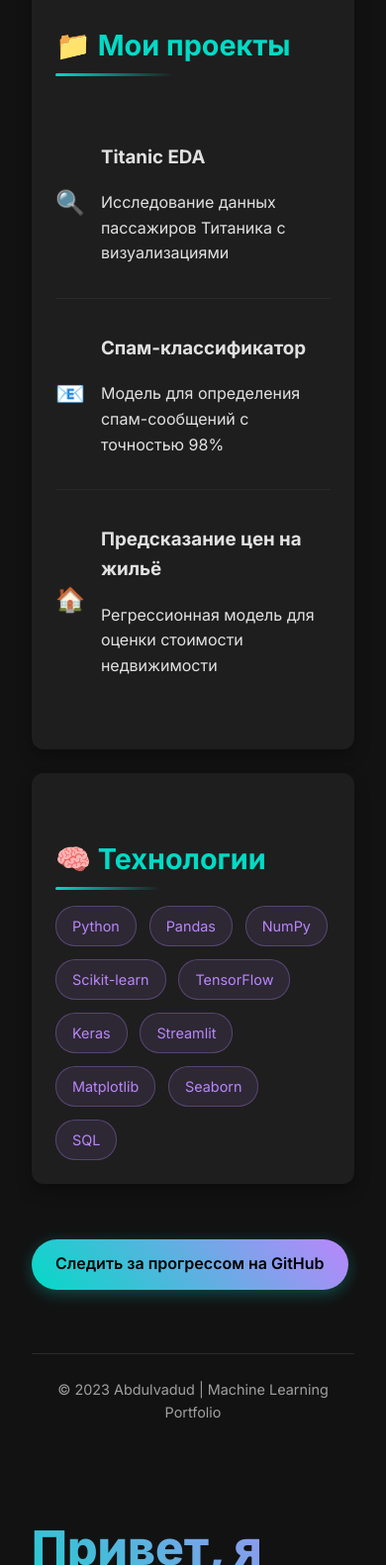
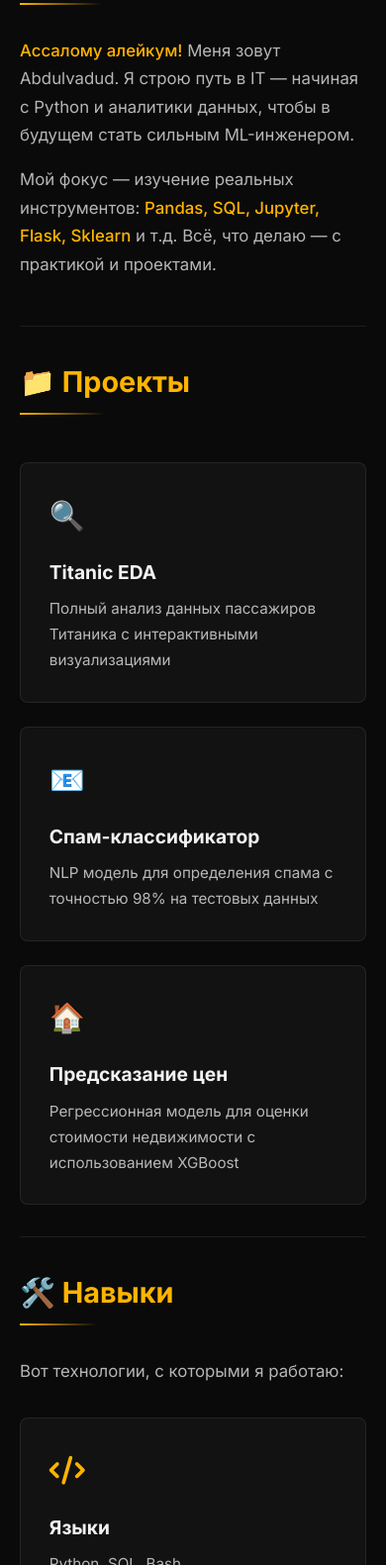
Before and after one commit to Abdulvadud-mlengineer/mlengineer-portfolio.github.io, a plain HTML site: page index.html in a window 390 px wide. Shown: the part 419-2000 px from the top of the page at 99% size. Drawn offline with Linux system fonts and the light colour scheme.

Commit message:
Update index.html

```diff
--- a/index.html
+++ b/index.html
@@ -3,59 +3,106 @@
 <head>
   <meta charset="UTF-8">
   <meta name="viewport" content="width=device-width, initial-scale=1.0">
-  <title>ML Портфолио | Abdulvadud</title>
+  <title>Портфолио | Abdulvadud</title>
   <style>
     :root {
-      --bg-color: #121212;
-      --surface-color: #1e1e1e;
-      --primary-color: #03dac6;
-      --secondary-color: #bb86fc;
-      --text-primary: rgba(255, 255, 255, 0.87);
-      --text-secondary: rgba(255, 255, 255, 0.6);
+      --bg-color: #0a0a0a;
+      --surface-color: #121212;
+      --surface-dark: #0d0d0d;
+      --primary-accent: #ffb400;
+      --secondary-accent: #ff9500;
+      --text-primary: rgba(255, 255, 255, 0.95);
+      --text-secondary: rgba(255, 255, 255, 0.7);
+      --border-color: rgba(255, 255, 255, 0.08);
+    }
+
+    @font-face {
+      font-family: 'Inter';
+      src: url('https://fonts.googleapis.com/css2?family=Inter:wght@300;400;500;600;700&display=swap');
     }
 
     body {
-      font-family: 'Inter', 'Segoe UI', sans-serif;
+      margin: 0;
+      font-family: 'Inter', -apple-system, BlinkMacSystemFont, sans-serif;
       background-color: var(--bg-color);
       color: var(--text-primary);
-      margin: 0;
-      padding: 0;
-      line-height: 1.6;
+      line-height: 1.7;
+      -webkit-font-smoothing: antialiased;
+    }
+
+    ::selection {
+      background: var(--primary-accent);
+      color: black;
     }
 
     .container {
       max-width: 900px;
       margin: 0 auto;
-      padding: 2rem;
+      padding: 0 20px;
     }
 
     header {
-      margin-bottom: 3rem;
-      padding-bottom: 1.5rem;
-      border-bottom: 1px solid rgba(255, 255, 255, 0.1);
-      animation: fadeIn 1s ease-out;
+      background-color: var(--surface-dark);
+      padding: 4rem 0 3rem;
+      border-bottom: 1px solid var(--border-color);
+      position: relative;
+      overflow: hidden;
+    }
+
+    header::after {
+      content: '';
+      position: absolute;
+      bottom: 0;
+      left: 0;
+      width: 100%;
+      height: 1px;
+      background: linear-gradient(90deg, transparent, var(--primary-accent), transparent);
+      opacity: 0.3;
+    }
+
+    .header-content {
+      position: relative;
+      z-index: 2;
     }
 
     h1 {
-      font-size: 3rem;
       margin: 0;
-      background: linear-gradient(45deg, var(--primary-color), var(--secondary-color));
+      font-size: 2.8rem;
+      font-weight: 700;
+      line-height: 1.2;
+      background: linear-gradient(45deg, var(--primary-accent), var(--secondary-accent));
       -webkit-background-clip: text;
       background-clip: text;
       color: transparent;
-      font-weight: 800;
     }
 
     .subtitle {
       font-size: 1.2rem;
       color: var(--text-secondary);
-      margin-top: 0.5rem;
+      margin-top: 0.8rem;
+      font-weight: 400;
+    }
+
+    .path {
+      display: inline-block;
+      margin-top: 1.5rem;
+      padding: 0.5rem 1rem;
+      background-color: rgba(255, 180, 0, 0.1);
+      color: var(--primary-accent);
+      border-radius: 6px;
+      font-size: 0.9rem;
+      border: 1px solid rgba(255, 180, 0, 0.2);
+    }
+
+    section {
+      padding: 3rem 0;
+      border-bottom: 1px solid var(--border-color);
     }
 
     h2 {
       font-size: 1.8rem;
-      margin-top: 2.5rem;
-      color: var(--primary-color);
+      margin: 0 0 1.5rem;
+      color: var(--primary-accent);
       position: relative;
       display: inline-block;
     }
@@ -66,370 +113,201 @@
       bottom: -8px;
       left: 0;
       width: 50%;
-      height: 3px;
-      background: linear-gradient(90deg, var(--primary-color), transparent);
-      border-radius: 3px;
+      height: 2px;
+      background: linear-gradient(90deg, var(--primary-accent), transparent);
     }
 
-    .card {
+    p {
+      margin: 1rem 0;
+      color: var(--text-secondary);
+      font-size: 1.05rem;
+    }
+
+    .highlight {
+      color: var(--primary-accent);
+      font-weight: 500;
+    }
+
+    .projects-grid {
+      display: grid;
+      grid-template-columns: repeat(auto-fill, minmax(280px, 1fr));
+      gap: 1.5rem;
+      margin-top: 2rem;
+    }
+
+    .project-card {
       background-color: var(--surface-color);
-      border-radius: 12px;
-      padding: 1.5rem;
-      margin-bottom: 1.5rem;
-      box-shadow: 0 8px 16px rgba(0, 0, 0, 0.3);
+      border-radius: 8px;
+      padding: 1.8rem;
+      border: 1px solid var(--border-color);
       transition: transform 0.3s ease, box-shadow 0.3s ease;
     }
 
-    .card:hover {
+    .project-card:hover {
       transform: translateY(-5px);
-      box-shadow: 0 12px 24px rgba(0, 0, 0, 0.4);
-    }
-
-    .project-list {
-      list-style: none;
-      padding: 0;
-    }
-
-    .project-item {
-      padding: 1rem 0;
-      border-bottom: 1px solid rgba(255, 255, 255, 0.05);
-      display: flex;
-      align-items: center;
-    }
-
-    .project-item:last-child {
-      border-bottom: none;
+      box-shadow: 0 10px 20px rgba(0, 0, 0, 0.3);
     }
 
     .project-icon {
-      font-size: 1.5rem;
-      margin-right: 1rem;
-      color: var(--secondary-color);
+      font-size: 1.8rem;
+      margin-bottom: 1rem;
+      color: var(--primary-accent);
     }
 
-    .skills {
-      display: flex;
-      flex-wrap: wrap;
-      gap: 0.8rem;
+    .project-title {
+      font-size: 1.2rem;
+      margin: 0 0 0.5rem;
+      color: var(--text-primary);
     }
 
-    .skill {
-      background: rgba(187, 134, 252, 0.1);
-      color: var(--secondary-color);
-      padding: 0.5rem 1rem;
-      border-radius: 20px;
-      font-size: 0.9rem;
-      border: 1px solid rgba(187, 134, 252, 0.3);
+    .project-desc {
+      font-size: 0.95rem;
+      color: var(--text-secondary);
+      margin: 0;
     }
 
-    .github-link {
-      display: inline-block;
-      margin-top: 2rem;
-      padding: 0.8rem 1.5rem;
-      background: linear-gradient(45deg, var(--primary-color), var(--secondary-color));
-      color: black;
-      text-decoration: none;
-      border-radius: 30px;
-      font-weight: 600;
-      transition: transform 0.3s ease, box-shadow 0.3s ease;
-      box-shadow: 0 4px 15px rgba(3, 218, 198, 0.3);
+    .coming-soon {
+      background-color: var(--surface-color);
+      border: 1px dashed var(--border-color);
+      border-radius: 8px;
+      padding: 3rem 2rem;
+      text-align: center;
+      color: var(--text-secondary);
     }
 
-    .github-link:hover {
-      transform: translateY(-3px);
-      box-shadow: 0 8px 25px rgba(3, 218, 198, 0.4);
+    .coming-soon-icon {
+      font-size: 2rem;
+      margin-bottom: 1rem;
+      display: inline-block;
     }
 
-    @keyframes fadeIn {
-      from { opacity: 0; transform: translateY(20px); }
-      to { opacity: 1; transform: translateY(0); }
+    .contact-links {
+      display: flex;
+      flex-direction: column;
+      gap: 1rem;
+    }
+
+    .contact-link {
+      display: inline-flex;
+      align-items: center;
+      color: var(--text-primary);
+      text-decoration: none;
+      transition: color 0.3s ease;
+      font-size: 1.1rem;
+    }
+
+    .contact-link:hover {
+      color: var(--primary-accent);
+    }
+
+    .contact-link::before {
+      content: '';
+      display: inline-block;
+      width: 8px;
+      height: 8px;
+      background-color: var(--primary-accent);
+      border-radius: 50%;
+      margin-right: 12px;
     }
 
     footer {
-      margin-top: 4rem;
+      background-color: var(--surface-dark);
       text-align: center;
+      padding: 2.5rem 0;
+      font-size: 0.9rem;
       color: var(--text-secondary);
-      font-size: 0.9rem;
-      padding: 1.5rem 0;
-      border-top: 1px solid rgba(255, 255, 255, 0.1);
+      border-top: 1px solid var(--border-color);
+    }
+
+    @media (max-width: 768px) {
+      h1 {
+        font-size: 2.2rem;
+      }
+
+      .subtitle {
+        font-size: 1.1rem;
+      }
+
+      section {
+        padding: 2rem 0;
+      }
     }
   </style>
-  <link href="https://fonts.googleapis.com/css2?family=Inter:wght@400;500;600;700;800&display=swap" rel="stylesheet">
+  <link href="https://fonts.googleapis.com/css2?family=Inter:wght@300;400;500;600;700&display=swap" rel="stylesheet">
+  <link rel="stylesheet" href="https://cdnjs.cloudflare.com/ajax/libs/font-awesome/6.0.0-beta3/css/all.min.css">
 </head>
 <body>
   <div class="container">
     <header>
-      <h1>Привет, я Abdulvadud</h1>
-      <p class="subtitle">Начинающий ML-инженер, превращающий данные в решения</p>
+      <div class="header-content">
+        <h1>Abdulvadud</h1>
+        <p class="subtitle">ML-инженер | Превращаю данные в решения</p>
+        <div class="path">Python ➝ Data Analyst ➝ Data Scientist Jr ➝ Machine Learning Engineer</div>
+      </div>
     </header>
 
-    <div class="card">
-      <h2>📁 Мои проекты</h2>
-      <ul class="project-list">
-        <li class="project-item">
-          <span class="project-icon">🔍</span>
-          <div>
-            <h3>Titanic EDA</h3>
-            <p>Исследование данных пассажиров Титаника с визуализациями</p>
-          </div>
-        </li>
-        <li class="project-item">
-          <span class="project-icon">📧</span>
-          <div>
-            <h3>Спам-классификатор</h3>
-            <p>Модель для определения спам-сообщений с точностью 98%</p>
-          </div>
-        </li>
-        <li class="project-item">
-          <span class="project-icon">🏠</span>
-          <div>
-            <h3>Предсказание цен на жильё</h3>
-            <p>Регрессионная модель для оценки стоимости недвижимости</p>
-          </div>
-        </li>
-      </ul>
-    </div>
+    <section id="about">
+      <h2>🧑‍💻 Обо мне</h2>
+      <p><span class="highlight">Ассалому алейкум!</span> Меня зовут Abdulvadud. Я строю путь в IT — начиная с Python и аналитики данных, чтобы в будущем стать сильным ML-инженером.</p>
+      <p>Мой фокус — изучение реальных инструментов: <span class="highlight">Pandas, SQL, Jupyter, Flask, Sklearn</span> и т.д. Всё, что делаю — с практикой и проектами.</p>
+    </section>
 
-    <div class="card">
-      <h2>🧠 Технологии</h2>
-      <div class="skills">
-        <span class="skill">Python</span>
-        <span class="skill">Pandas</span>
-        <span class="skill">NumPy</span>
-        <span class="skill">Scikit-learn</span>
-        <span class="skill">TensorFlow</span>
-        <span class="skill">Keras</span>
-        <span class="skill">Streamlit</span>
-        <span class="skill">Matplotlib</span>
-        <span class="skill">Seaborn</span>
-        <span class="skill">SQL</span>
+    <section id="projects">
+      <h2>📁 Проекты</h2>
+      <div class="projects-grid">
+        <div class="project-card">
+          <div class="project-icon">🔍</div>
+          <h3 class="project-title">Titanic EDA</h3>
+          <p class="project-desc">Полный анализ данных пассажиров Титаника с интерактивными визуализациями</p>
+        </div>
+        <div class="project-card">
+          <div class="project-icon">📧</div>
+          <h3 class="project-title">Спам-классификатор</h3>
+          <p class="project-desc">NLP модель для определения спама с точностью 98% на тестовых данных</p>
+        </div>
+        <div class="project-card">
+          <div class="project-icon">🏠</div>
+          <h3 class="project-title">Предсказание цен</h3>
+          <p class="project-desc">Регрессионная модель для оценки стоимости недвижимости с использованием XGBoost</p>
+        </div>
       </div>
-    </div>
+    </section>
 
-    <a href="https://github.com/ТВОЙ_ЮЗЕРНЕЙМ/ml-portfolio" target="_blank" class="github-link">
-      Следить за прогрессом на GitHub
-    </a>
+    <section id="skills">
+      <h2>🛠️ Навыки</h2>
+      <p>Вот технологии, с которыми я работаю:</p>
+      <div class="projects-grid">
+        <div class="project-card">
+          <div class="project-icon"><i class="fas fa-code"></i></div>
+          <h3 class="project-title">Языки</h3>
+          <p class="project-desc">Python, SQL, Bash</p>
+        </div>
+        <div class="project-card">
+          <div class="project-icon"><i class="fas fa-chart-line"></i></div>
+          <h3 class="project-title">Анализ данных</h3>
+          <p class="project-desc">Pandas, NumPy, Matplotlib, Seaborn</p>
+        </div>
+        <div class="project-card">
+          <div class="project-icon"><i class="fas fa-brain"></i></div>
+          <h3 class="project-title">ML/DL</h3>
+          <p class="project-desc">Scikit-learn, TensorFlow, Keras, PyTorch</p>
+        </div>
+      </div>
+    </section>
 
-    <footer>
-      © 2023 Abdulvadud | Machine Learning Portfolio
-    </footer>
+    <section id="contact">
+      <h2>📬 Контакты</h2>
+      <p>Свяжитесь со мной через эти платформы:</p>
+      <div class="contact-links">
+        <a href="https://t.me/theabdulvadud" target="_blank" class="contact-link">Telegram: @theabdulvadud</a>
+        <a href="https://instagram.com/theabdulvadud" target="_blank" class="contact-link">Instagram: @theabdulvadud</a>
+        <a href="https://github.com/Abdulvadud" target="_blank" class="contact-link">GitHub: github.com/Abdulvadud</a>
+      </div>
+    </section>
   </div>
-</body>
-</html><!DOCTYPE html>
-<html lang="ru">
-<head>
-  <meta charset="UTF-8">
-  <meta name="viewport" content="width=device-width, initial-scale=1.0">
-  <title>ML Портфолио | Abdulvadud</title>
-  <style>
-    :root {
-      --bg-color: #121212;
-      --surface-color: #1e1e1e;
-      --primary-color: #03dac6;
-      --secondary-color: #bb86fc;
-      --text-primary: rgba(255, 255, 255, 0.87);
-      --text-secondary: rgba(255, 255, 255, 0.6);
-    }
 
-    body {
-      font-family: 'Inter', 'Segoe UI', sans-serif;
-      background-color: var(--bg-color);
-      color: var(--text-primary);
-      margin: 0;
-      padding: 0;
-      line-height: 1.6;
-    }
-
-    .container {
-      max-width: 900px;
-      margin: 0 auto;
-      padding: 2rem;
-    }
-
-    header {
-      margin-bottom: 3rem;
-      padding-bottom: 1.5rem;
-      border-bottom: 1px solid rgba(255, 255, 255, 0.1);
-      animation: fadeIn 1s ease-out;
-    }
-
-    h1 {
-      font-size: 3rem;
-      margin: 0;
-      background: linear-gradient(45deg, var(--primary-color), var(--secondary-color));
-      -webkit-background-clip: text;
-      background-clip: text;
-      color: transparent;
-      font-weight: 800;
-    }
-
-    .subtitle {
-      font-size: 1.2rem;
-      color: var(--text-secondary);
-      margin-top: 0.5rem;
-    }
-
-    h2 {
-      font-size: 1.8rem;
-      margin-top: 2.5rem;
-      color: var(--primary-color);
-      position: relative;
-      display: inline-block;
-    }
-
-    h2::after {
-      content: '';
-      position: absolute;
-      bottom: -8px;
-      left: 0;
-      width: 50%;
-      height: 3px;
-      background: linear-gradient(90deg, var(--primary-color), transparent);
-      border-radius: 3px;
-    }
-
-    .card {
-      background-color: var(--surface-color);
-      border-radius: 12px;
-      padding: 1.5rem;
-      margin-bottom: 1.5rem;
-      box-shadow: 0 8px 16px rgba(0, 0, 0, 0.3);
-      transition: transform 0.3s ease, box-shadow 0.3s ease;
-    }
-
-    .card:hover {
-      transform: translateY(-5px);
-      box-shadow: 0 12px 24px rgba(0, 0, 0, 0.4);
-    }
-
-    .project-list {
-      list-style: none;
-      padding: 0;
-    }
-
-    .project-item {
-      padding: 1rem 0;
-      border-bottom: 1px solid rgba(255, 255, 255, 0.05);
-      display: flex;
-      align-items: center;
-    }
-
-    .project-item:last-child {
-      border-bottom: none;
-    }
-
-    .project-icon {
-      font-size: 1.5rem;
-      margin-right: 1rem;
-      color: var(--secondary-color);
-    }
-
-    .skills {
-      display: flex;
-      flex-wrap: wrap;
-      gap: 0.8rem;
-    }
-
-    .skill {
-      background: rgba(187, 134, 252, 0.1);
-      color: var(--secondary-color);
-      padding: 0.5rem 1rem;
-      border-radius: 20px;
-      font-size: 0.9rem;
-      border: 1px solid rgba(187, 134, 252, 0.3);
-    }
-
-    .github-link {
-      display: inline-block;
-      margin-top: 2rem;
-      padding: 0.8rem 1.5rem;
-      background: linear-gradient(45deg, var(--primary-color), var(--secondary-color));
-      color: black;
-      text-decoration: none;
-      border-radius: 30px;
-      font-weight: 600;
-      transition: transform 0.3s ease, box-shadow 0.3s ease;
-      box-shadow: 0 4px 15px rgba(3, 218, 198, 0.3);
-    }
-
-    .github-link:hover {
-      transform: translateY(-3px);
-      box-shadow: 0 8px 25px rgba(3, 218, 198, 0.4);
-    }
-
-    @keyframes fadeIn {
-      from { opacity: 0; transform: translateY(20px); }
-      to { opacity: 1; transform: translateY(0); }
-    }
-
-    footer {
-      margin-top: 4rem;
-      text-align: center;
-      color: var(--text-secondary);
-      font-size: 0.9rem;
-      padding: 1.5rem 0;
-      border-top: 1px solid rgba(255, 255, 255, 0.1);
-    }
-  </style>
-  <link href="https://fonts.googleapis.com/css2?family=Inter:wght@400;500;600;700;800&display=swap" rel="stylesheet">
-</head>
-<body>
-  <div class="container">
-    <header>
-      <h1>Привет, я Abdulvadud</h1>
-      <p class="subtitle">Начинающий ML-инженер, превращающий данные в решения</p>
-    </header>
-
-    <div class="card">
-      <h2>📁 Мои проекты</h2>
-      <ul class="project-list">
-        <li class="project-item">
-          <span class="project-icon">🔍</span>
-          <div>
-            <h3>Titanic EDA</h3>
-            <p>Исследование данных пассажиров Титаника с визуализациями</p>
-          </div>
-        </li>
-        <li class="project-item">
-          <span class="project-icon">📧</span>
-          <div>
-            <h3>Спам-классификатор</h3>
-            <p>Модель для определения спам-сообщений с точностью 98%</p>
-          </div>
-        </li>
-        <li class="project-item">
-          <span class="project-icon">🏠</span>
-          <div>
-            <h3>Предсказание цен на жильё</h3>
-            <p>Регрессионная модель для оценки стоимости недвижимости</p>
-          </div>
-        </li>
-      </ul>
-    </div>
-
-    <div class="card">
-      <h2>🧠 Технологии</h2>
-      <div class="skills">
-        <span class="skill">Python</span>
-        <span class="skill">Pandas</span>
-        <span class="skill">NumPy</span>
-        <span class="skill">Scikit-learn</span>
-        <span class="skill">TensorFlow</span>
-        <span class="skill">Keras</span>
-        <span class="skill">Streamlit</span>
-        <span class="skill">Matplotlib</span>
-        <span class="skill">Seaborn</span>
-        <span class="skill">SQL</span>
-      </div>
-    </div>
-
-    <a href="https://github.com/ТВОЙ_ЮЗЕРНЕЙМ/ml-portfolio" target="_blank" class="github-link">
-      Следить за прогрессом на GitHub
-    </a>
-
-    <footer>
-      © 2023 Abdulvadud | Machine Learning Portfolio
-    </footer>
-  </div>
+  <footer>
+    © 2025 Abdulvadud | Machine Learning Portfolio
+  </footer>
 </body>
 </html>
```
